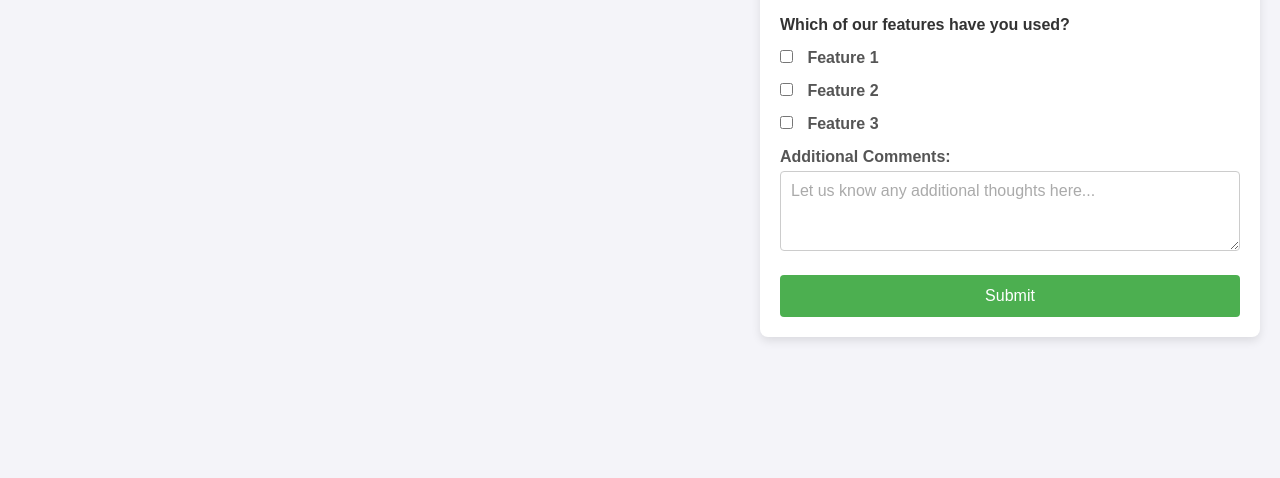
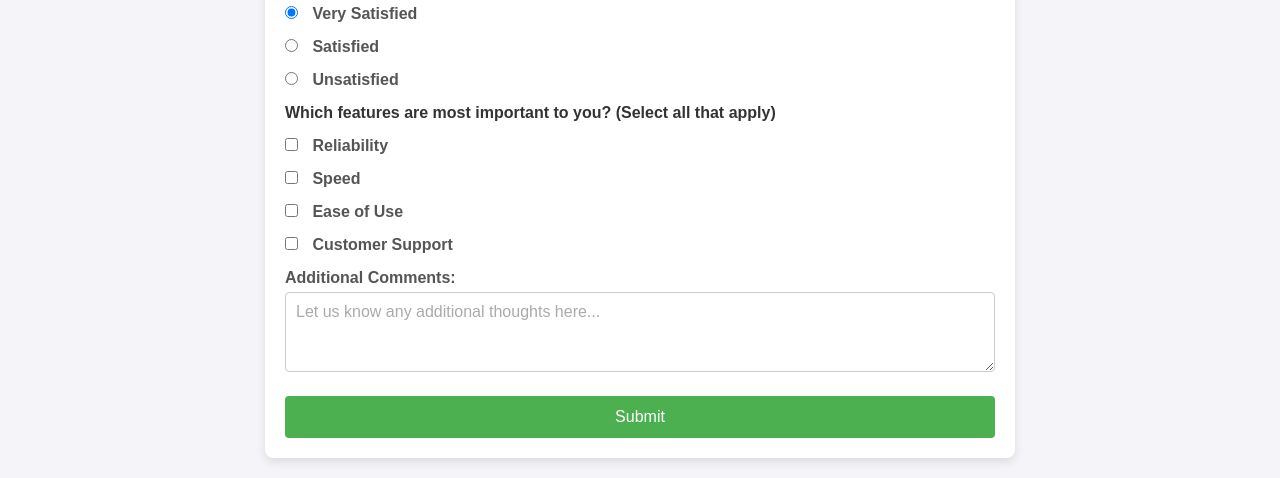
Before and after one commit to faizzmi/Responsive-Web-Design, a plain HTML site: page Survey Form/index.html in a window 1280 px wide. Shown: the part 484-962 px from the top of the page. Before the commit the page ends 841 px from the top, so only its background shows below. Drawn offline with Linux system fonts and the light colour scheme.

Commit message:
update survey form style

```diff
--- a/Survey Form/index.html
+++ b/Survey Form/index.html
@@ -41,16 +41,17 @@
         </select>
 
         <!-- Radio Buttons for Satisfaction Level -->
-        <p>How satisfied are you with our service?</p>
-        <label><input type="radio" name="satisfaction" value="very-satisfied" required> Very Satisfied</label>
+        <legend>How satisfied are you with our service?</legend>
+        <label><input type="radio" name="satisfaction" value="very-satisfied" checked> Very Satisfied</label>
         <label><input type="radio" name="satisfaction" value="satisfied"> Satisfied</label>
         <label><input type="radio" name="satisfaction" value="unsatisfied"> Unsatisfied</label>
 
         <!-- Checkboxes for Features Used -->
-        <p>Which of our features have you used?</p>
-        <label><input type="checkbox" name="features" value="feature1"> Feature 1</label>
-        <label><input type="checkbox" name="features" value="feature2"> Feature 2</label>
-        <label><input type="checkbox" name="features" value="feature3"> Feature 3</label>
+        <legend>Which features are most important to you? (Select all that apply)</legend>
+        <label><input type="checkbox" name="important-features" value="reliability"> Reliability</label>
+        <label><input type="checkbox" name="important-features" value="speed"> Speed</label>
+        <label><input type="checkbox" name="important-features" value="ease-of-use"> Ease of Use</label>
+        <label><input type="checkbox" name="important-features" value="customer-support"> Customer Support</label>
 
         <!-- Additional Comments Section -->
         <label for="comments">Additional Comments:</label>
--- a/Survey Form/styles.css
+++ b/Survey Form/styles.css
@@ -10,9 +10,6 @@
 
 body {
     background-color: #f4f4f9;
-    display: flex;
-    justify-content: center;
-    align-items: center;
     min-height: 100vh;
     padding: 20px;
 }
@@ -36,8 +33,9 @@ p#description {
     background-color: #fff;
     padding: 20px;
     border-radius: 8px;
-    max-width: 500px;
+    max-width: 750px;
     width: 100%;
+    margin: 0 auto;
     box-shadow: 0px 4px 10px rgba(0, 0, 0, 0.1);
 }
 
@@ -76,7 +74,7 @@ p#description {
 }
 
 /* Radio Buttons and Checkboxes */
-#survey-form p {
+#survey-form legend {
     margin-top: 15px;
     color: #333;
     font-weight: bold;
```
